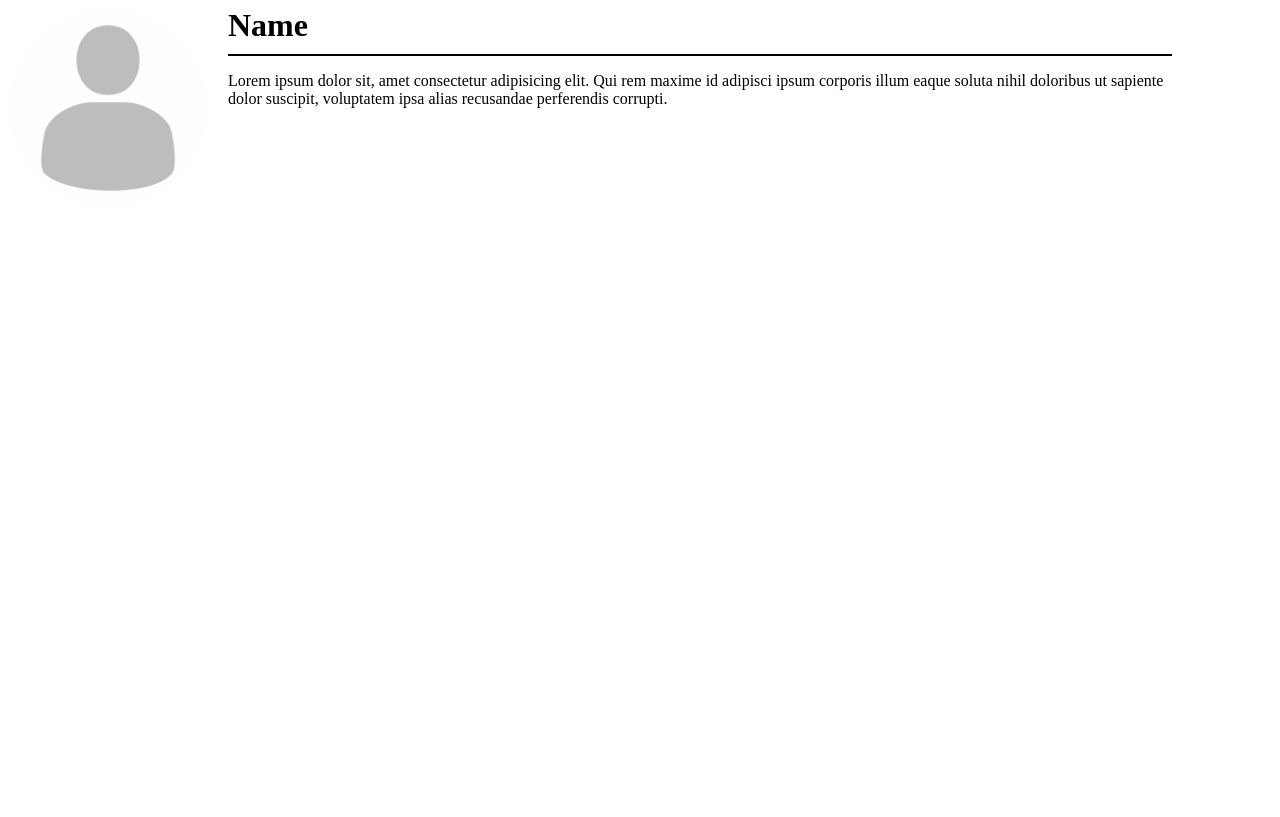
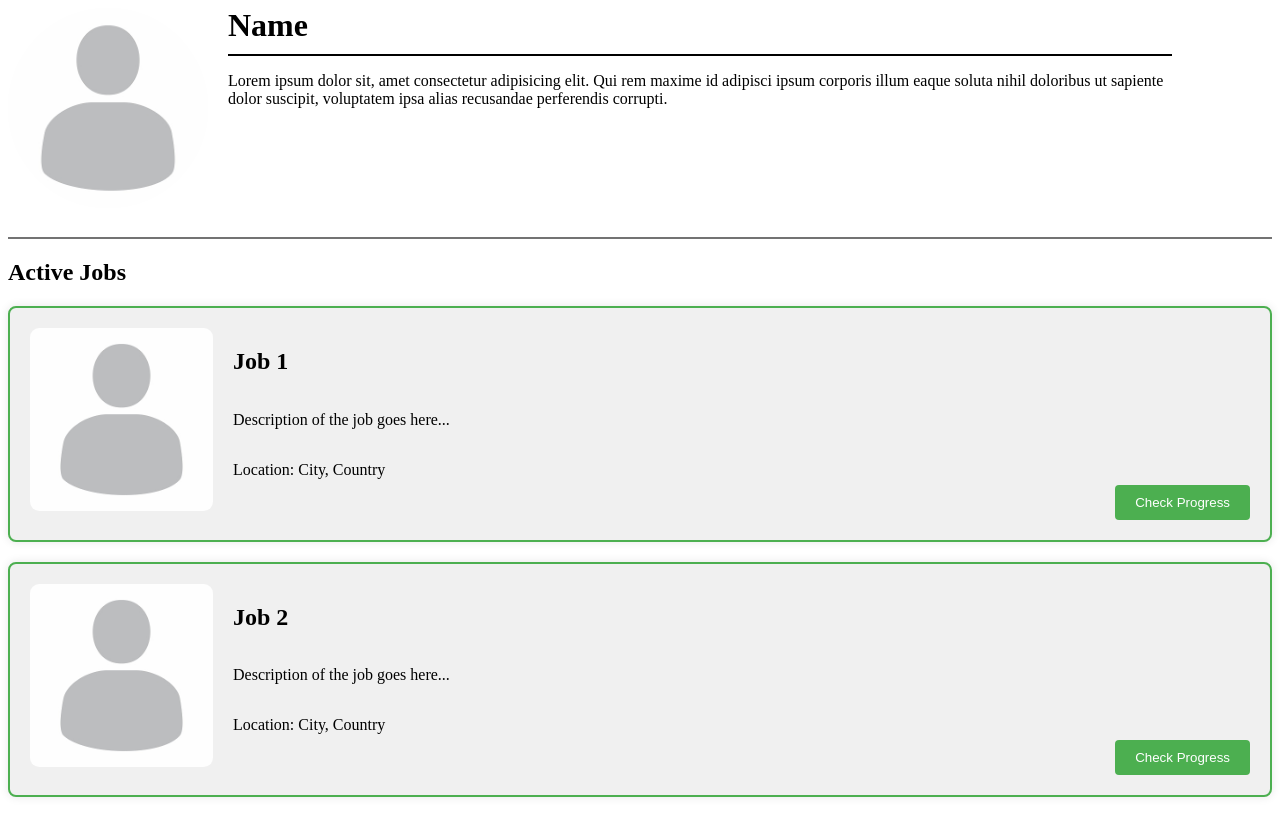
Before and after one commit to Sarthak101/SkillSync, a PHP site: page /php/dashboard.php in a window 1280 px wide. Before the commit the page ends 191 px from the top, so only its background shows below. Run offline with PHP 8.4, Linux system fonts and the light colour scheme.

Commit message:
Dashboard, Requests And Earning Tab UI Created

```diff
--- a/css/dashboardPage.css
+++ b/css/dashboardPage.css
@@ -18,8 +18,72 @@ hr.new4 {
     border: 1.25px solid black;
   }
 
+  hr.new5 {
+    margin-top: 25px;
+    border: 1.25px solid rgb(115, 115, 115);
+  }
+
 .text-container h2 {
     margin-top: -90px;
     font-size: 2em; /* Adjust the font size as needed */
     margin-bottom: 10px; /* Adjust the spacing between name and description */
 }
+
+.tabs li{
+    margin-top: 10px;
+    display: inline-block;
+    list-style-type: none;
+    font-size: 20px;
+    padding: 5px;
+}
+.tabs{
+    margin-left: -30px;
+
+}
+
+
+/* Basic styles for the job box */
+.job-box {
+    background-color: #f0f0f0;
+    padding: 20px;
+    border-radius: 8px;
+    box-shadow: 0 0 10px rgba(0, 0, 0, 0.1);
+    margin-bottom: 20px;
+    display: flex; /* Use flexbox for layout */
+  }
+
+  /* Styles for the active job */
+  .active {
+    border: 2px solid #4CAF50; /* Green border */
+  }
+
+  /* Image styles */
+  img {
+    width: 15%; /* Adjust image width as needed */
+    height: 15%;
+    margin-right: 20px; /* Add margin to the right for spacing */
+    border-radius: 5%;
+  }
+
+  /* Job details styles */
+  .job-details {
+    flex: 1; /* Take up remaining space */
+    display: flex; /* Use flexbox for layout */
+    flex-direction: column; /* Arrange items in column */
+  }
+
+  /* Button styles */
+  button {
+    background-color: #4CAF50; /* Green */
+    color: white;
+    padding: 10px 20px;
+    border: none;
+    border-radius: 4px;
+    cursor: pointer;
+    margin-top: -10px;
+    align-self: flex-end; /* Align button to the right */
+  }
+
+  button:hover {
+    background-color: #45a049;
+  }
--- a/php/dashboard.php
+++ b/php/dashboard.php
@@ -20,8 +20,45 @@
             <hr class= "new4"></hr>
             <p>Lorem ipsum dolor sit, amet consectetur adipisicing elit. Qui rem maxime id adipisci ipsum corporis illum eaque soluta nihil doloribus ut sapiente dolor suscipit, voluptatem ipsa alias recusandae perferendis corrupti.</p>
         </div>
+
+
+
     </div>
+<!-- Line to divide -->
+    <hr class= "new5"></hr>
+    <div>
+        <h2>Active Jobs</h2>
+        <!-- Load the Active Jobs Cards -->
+                <div class="job-box active">
+                <img src="../public/Icons/Profile.jpg" alt="Job Image">
+                <div class="job-details">
 
+                    <h2>Job 1</h2>
+                    <p>Description of the job goes here...</p>
+                    <div class="location">
+                        <p>Location: City, Country</p>
+
+                    </div>
+                    <button>Check Progress</button>
+                    </div>
+</div>
+
+<div class="job-box active">
+                <img src="../public/Icons/Profile.jpg" alt="Job Image">
+                <div class="job-details">
+
+                    <h2>Job 2</h2>
+                    <p>Description of the job goes here...</p>
+                    <div class="location">
+                        <p>Location: City, Country</p>
+
+                    </div>
+                    <button>Check Progress</button>
+                    </div>
+</div>
+
+
+    </div>
 
 </body>
 </html>
```
Also changed, not shown: css/earnings.css (added, +70 -0 lines), css/requests.css (added, +70 -0 lines), php/dash.php (+9 -0 lines), php/earnings.php (added, +63 -0 lines), php/requests.php (+39 -2 lines).
